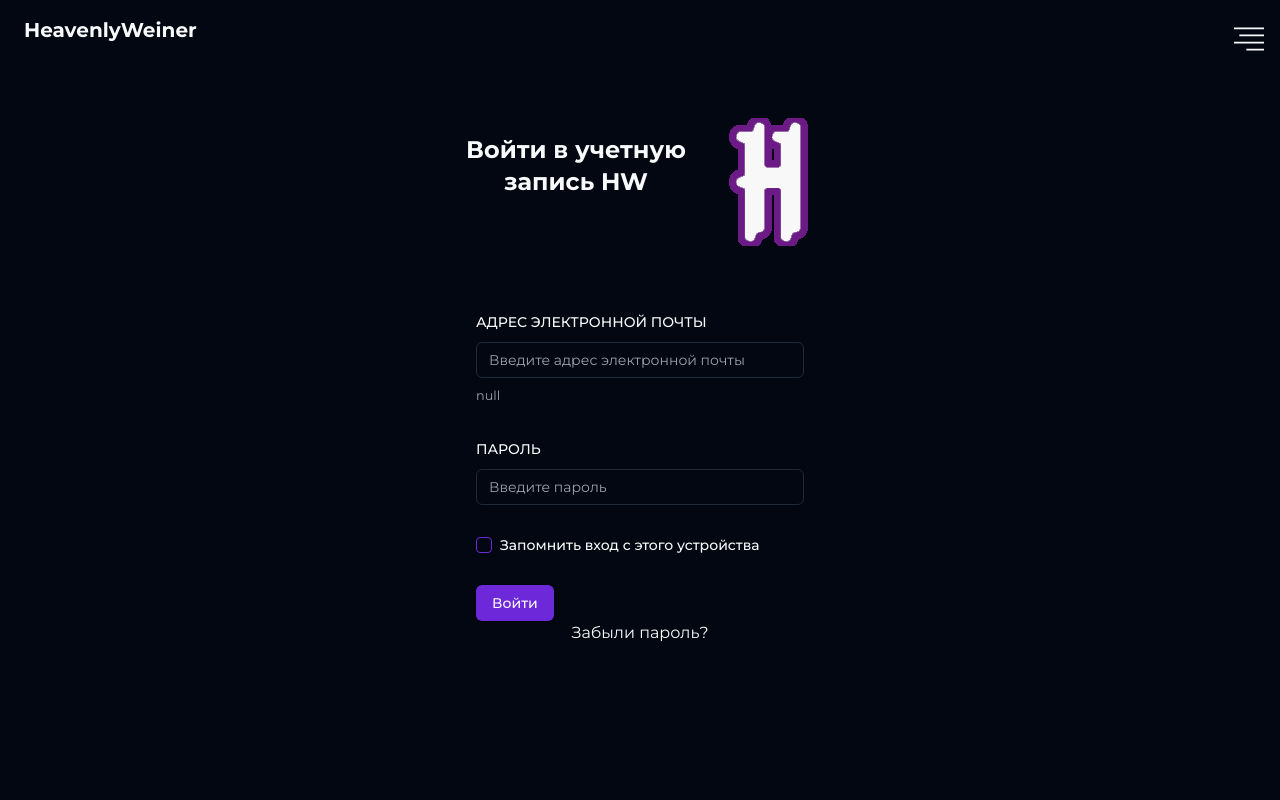
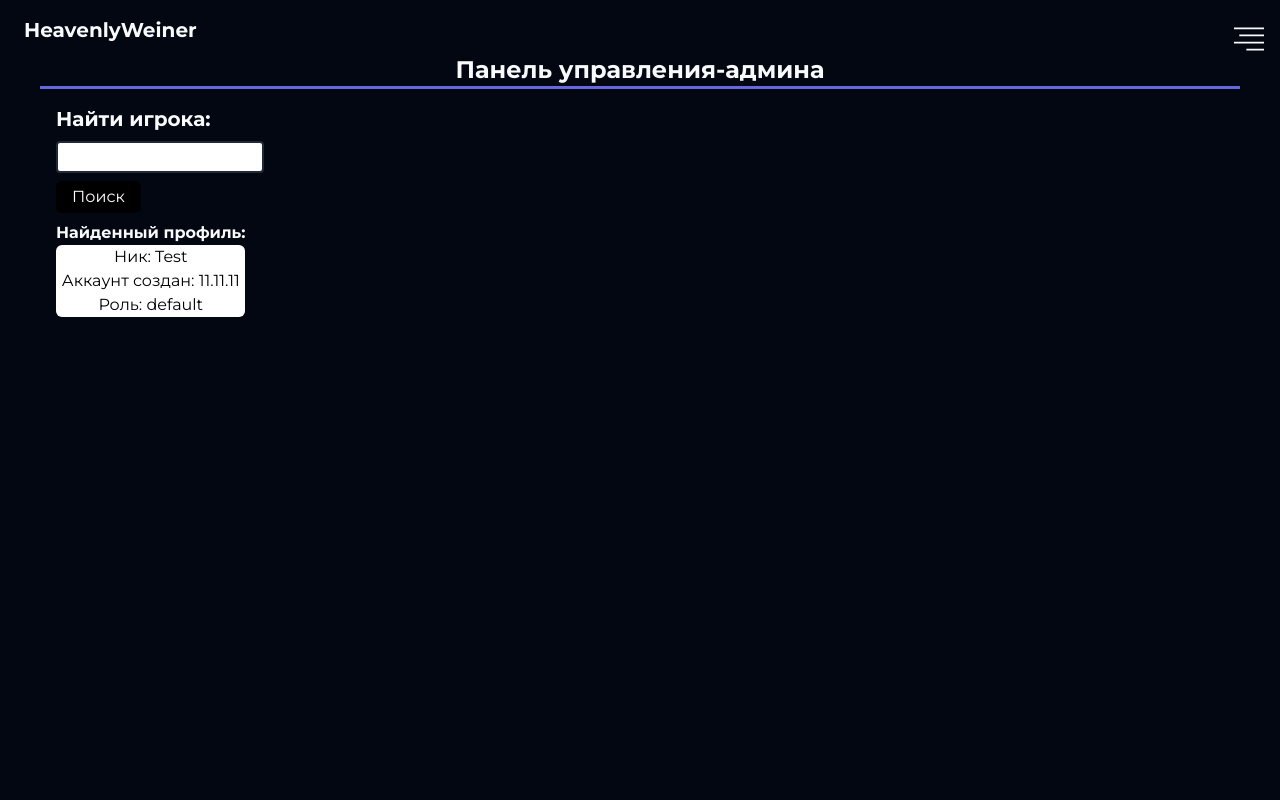
Before and after one commit to Z1ppzy/bigweb, a React (Vite) app: page /admindashboard in a window 1280 px wide. Before the commit this address led to /login. Shown: the top 800 px of the page. Built offline with nearby package versions, Linux system fonts and the light colour scheme; no server answers.

Commit message:
update AdminDashboard

```diff
--- a/src/Pages/AdminDashboard.tsx
+++ b/src/Pages/AdminDashboard.tsx
@@ -1,33 +1,46 @@
-import axios from 'axios';
-import { useEffect } from 'react';
-import { useNavigate } from 'react-router-dom';
+// import axios from 'axios';
+// import { useEffect } from 'react';
+// import { useNavigate } from 'react-router-dom';
 
-axios.defaults.withCredentials = true;
-axios.defaults.withXSRFToken = true;
+// axios.defaults.withCredentials = true;
+// axios.defaults.withXSRFToken = true;
 
 export default function AdminDashBoard() {
-  const navigate = useNavigate();
-  useEffect(() => {
-    const token = localStorage.getItem('authToken');
-    if (!token) {
-      navigate('/login');
-    }
-    const fetchUser = async () => {
-      const user = await axios.get('http://localhost:8000/api/user');
-      if (user.data.role == 'player') {
-        navigate('/login');
-      }
-    };
-    fetchUser()
-  }, []);
+  // const navigate = useNavigate();
+  // useEffect(() => {
+  //   const token = localStorage.getItem('authToken');
+  //   if (!token) {
+  //     navigate('/login');
+  //   }
+  //   const fetchUser = async () => {
+  //     const user = await axios.get('http://localhost:8000/api/user');
+  //     if (user.data.role == 'player') {
+  //       navigate('/');
+  //     }
+  //   };
+  //   fetchUser();
+  // }, []);
 
   return (
-    <div className='h-screen flex flex-col'>
-      <div className='flex flex-col items-center'>
-        <h1>AdminDashboard</h1>
-      </div>
-      <div>
-        <p>sdfsdfsdfsd</p>
+    <div className='h-screen'>
+      <h1
+        className='text-center font-bold text-2xl mx-10'
+        style={{ borderBottom: '3px solid', borderColor: '#6767e0' }}
+      >
+        Панель управления-админа
+      </h1>
+      <div className='p-4 mx-10 flex flex-col '>
+        <div className='flex flex-col gap-2 justify-center align-middle items-center md:items-start'>
+          <p className='text-xl'>
+            <b>Найти игрока:</b>
+          </p>
+          <input type='text' enterKeyHint='search' className='border-2 rounded-sm w-52 h-8 focus:border-red-900 focus:outline-none'/>
+          <button className='text-white bg-black w-fit py-1 px-4 rounded-md'>
+            Поиск
+          </button>
+          <div><h1><b>Найденный профиль:</b></h1>
+          <div className='w-auto h-auto bg-white text-black flex flex-col text-center rounded-md'><span>Ник: Test</span><span>Аккаунт создан: 11.11.11</span> <span>Роль: default</span></div></div>
+        </div>
       </div>
     </div>
   );
```
